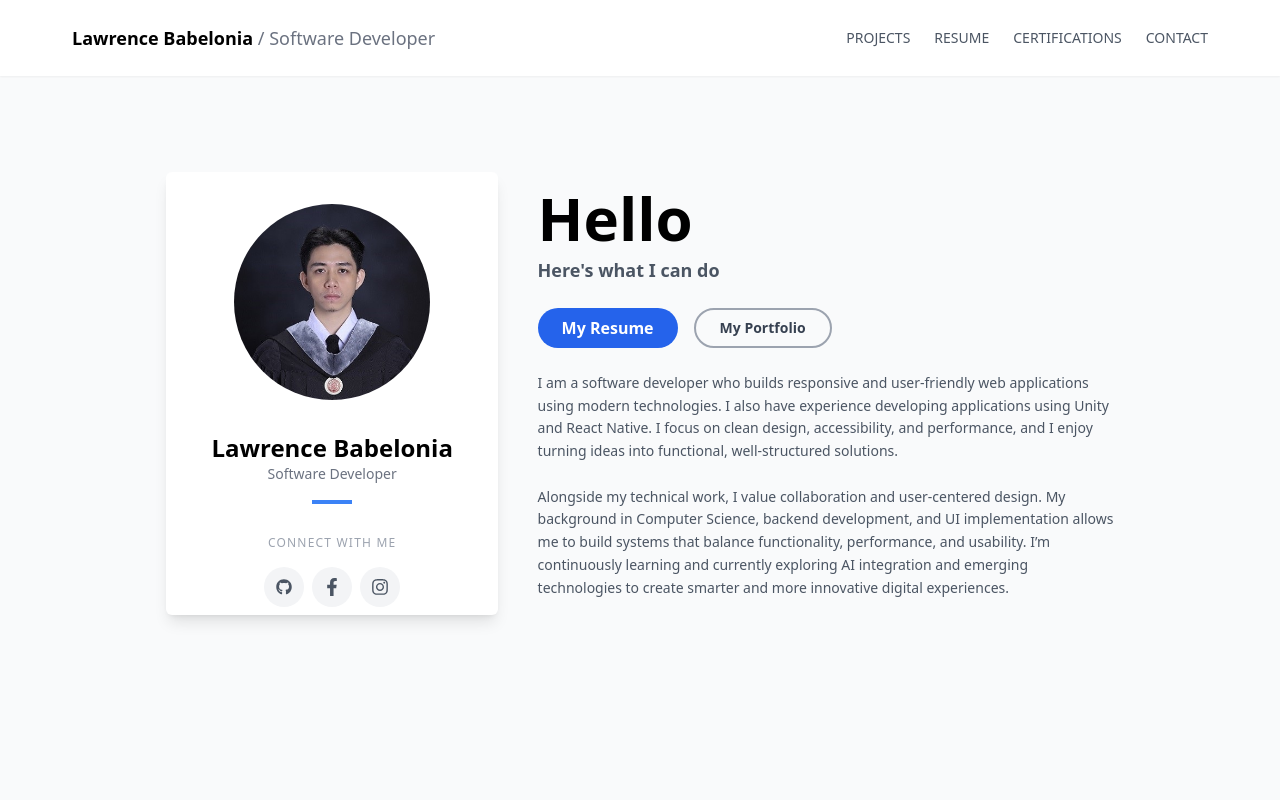
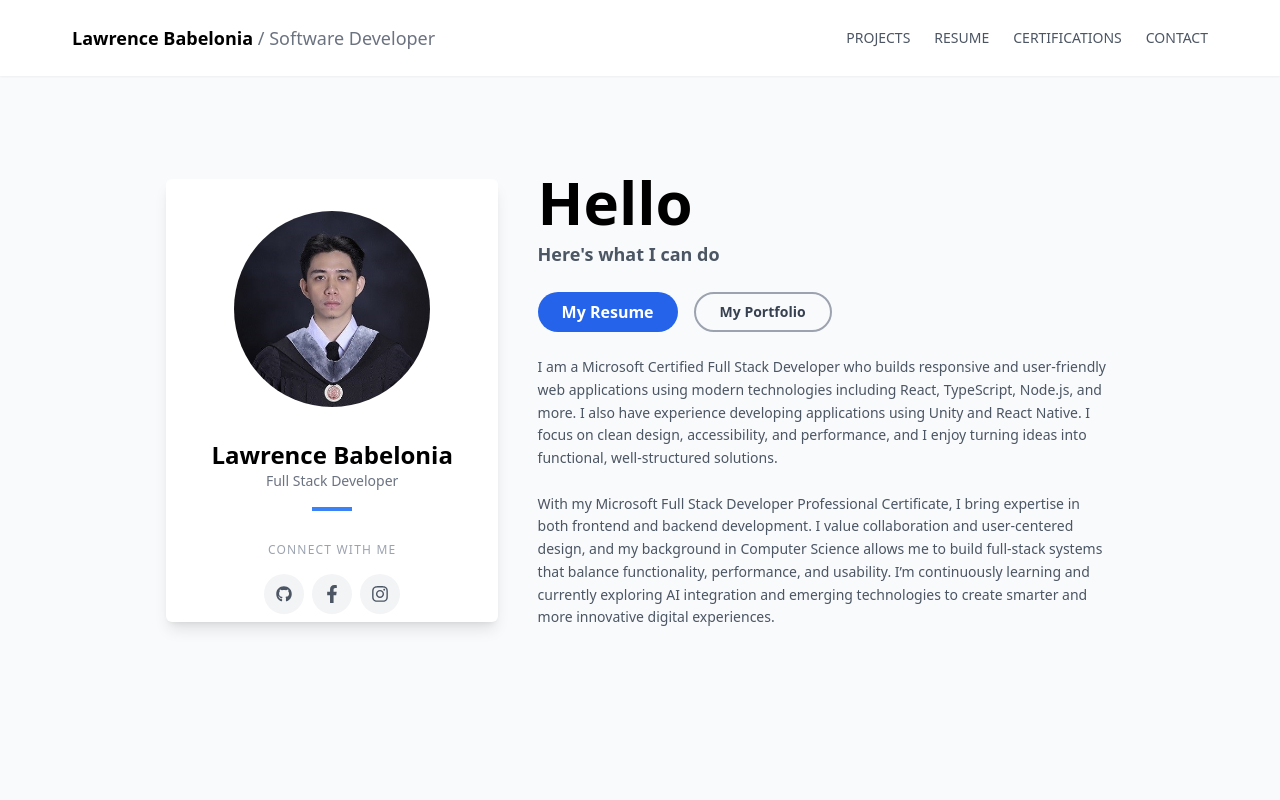
Before and after one commit to lawr3ncey/rence-portfolio, a React (Create React App) app: page / in a window 1280 px wide. Shown: the top 800 px of the page. Built offline with nearby package versions, Linux system fonts and the light colour scheme.

Commit message:
Update portfolio to highlight Microsoft Full Stack Developer certification for SEO

```diff
--- a/public/index.html
+++ b/public/index.html
@@ -8,29 +8,29 @@
     <!-- SEO Meta Tags -->
     <meta
       name="description"
-      content="Lawrence Babelonia - Software Developer specializing in building responsive web applications using React, TypeScript, and modern technologies. View my portfolio and projects."
+      content="Lawrence Babelonia - Microsoft Certified Full Stack Developer specializing in building responsive web applications using React, TypeScript, Node.js, and modern technologies. View my portfolio and projects."
     />
-    <meta name="keywords" content="Lawrence Babelonia, Software Developer, Web Developer, React Developer, TypeScript, Portfolio, Frontend Developer" />
+    <meta name="keywords" content="Lawrence Babelonia, Full Stack Developer, Microsoft Certified Developer, Web Developer, React Developer, TypeScript, Node.js, Portfolio, Frontend Developer, Backend Developer" />
     <meta name="author" content="Lawrence Babelonia" />
 
     <!-- Open Graph / Facebook -->
     <meta property="og:type" content="website" />
     <meta property="og:url" content="https://devrence.com/" />
-    <meta property="og:title" content="Lawrence Babelonia - Software Developer" />
-    <meta property="og:description" content="Software Developer specializing in building responsive web applications using React, TypeScript, and modern technologies." />
+    <meta property="og:title" content="Lawrence Babelonia - Microsoft Certified Full Stack Developer" />
+    <meta property="og:description" content="Microsoft Certified Full Stack Developer specializing in building responsive web applications using React, TypeScript, Node.js, and modern technologies." />
     <meta property="og:image" content="%PUBLIC_URL%/images/profile.jpg" />
 
     <!-- Twitter -->
     <meta property="twitter:card" content="summary_large_image" />
     <meta property="twitter:url" content="https://devrence.com/" />
-    <meta property="twitter:title" content="Lawrence Babelonia - Software Developer" />
-    <meta property="twitter:description" content="Software Developer specializing in building responsive web applications using React, TypeScript, and modern technologies." />
+    <meta property="twitter:title" content="Lawrence Babelonia - Microsoft Certified Full Stack Developer" />
+    <meta property="twitter:description" content="Microsoft Certified Full Stack Developer specializing in building responsive web applications using React, TypeScript, Node.js, and modern technologies." />
     <meta property="twitter:image" content="%PUBLIC_URL%/images/profile.jpg" />
 
     <link rel="apple-touch-icon" href="%PUBLIC_URL%/logo192.png" />
     <link rel="manifest" href="%PUBLIC_URL%/manifest.json" />
 
-    <title>Lawrence Babelonia | Software Developer Portfolio</title>
+    <title>Lawrence Babelonia | Microsoft Certified Full Stack Developer Portfolio</title>
   </head>
   <body>
     <noscript>You need to enable JavaScript to run this app.</noscript>
--- a/src/components/hero.tsx
+++ b/src/components/hero.tsx
@@ -65,15 +65,15 @@ const Hero: React.FC = () => {
           </div>
 
           <p className="text-gray-600 text-sm leading-relaxed">
-            I am a software developer who builds responsive and user-friendly web applications using modern technologies.
-            I also have experience developing applications using Unity and React Native.
-            I focus on clean design, accessibility, and performance, and I enjoy turning ideas into functional,
-            well-structured solutions.
+            I am a Microsoft Certified Full Stack Developer who builds responsive and user-friendly web applications
+            using modern technologies including React, TypeScript, Node.js, and more. I also have experience developing
+            applications using Unity and React Native. I focus on clean design, accessibility, and performance, and I
+            enjoy turning ideas into functional, well-structured solutions.
             <br></br>
             <br></br>
-            Alongside my technical work, I value collaboration and user-centered design.
-            My background in Computer Science, backend development, and UI implementation
-            allows me to build systems that balance functionality, performance, and usability.
+            With my Microsoft Full Stack Developer Professional Certificate, I bring expertise in both frontend and
+            backend development. I value collaboration and user-centered design, and my background in Computer Science
+            allows me to build full-stack systems that balance functionality, performance, and usability.
             I’m continuously learning and currently exploring AI integration and emerging technologies
             to create smarter and more innovative digital experiences.
           </p>
--- a/src/components/profilecard.tsx
+++ b/src/components/profilecard.tsx
@@ -11,7 +11,7 @@ const ProfileCard: React.FC = () => {
       />
 
       <h2 className="font-bold text-2xl">Lawrence Babelonia</h2>
-      <p className="text-sm text-gray-500 mb-4">Software Developer</p>
+      <p className="text-sm text-gray-500 mb-4">Full Stack Developer</p>
 
       <div className="w-10 h-1 bg-blue-500 mx-auto mb-[31px]"> </div>
 
```
